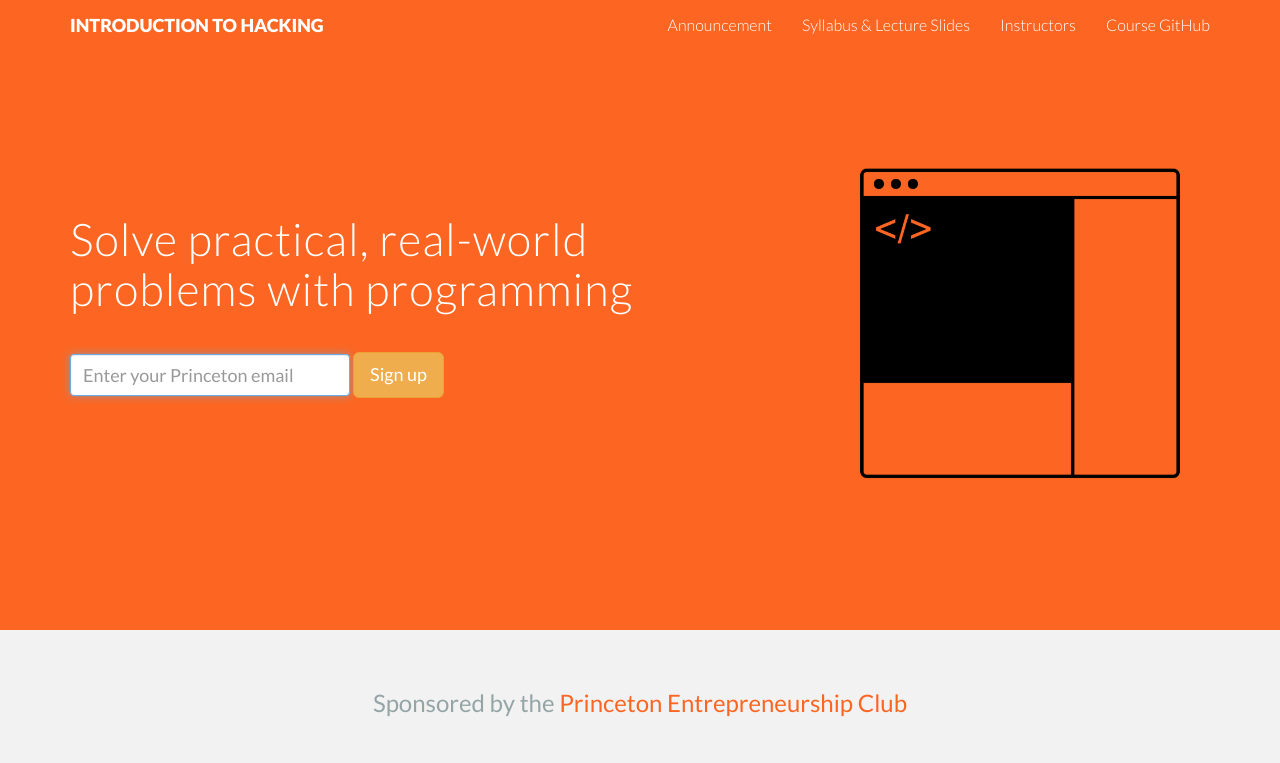
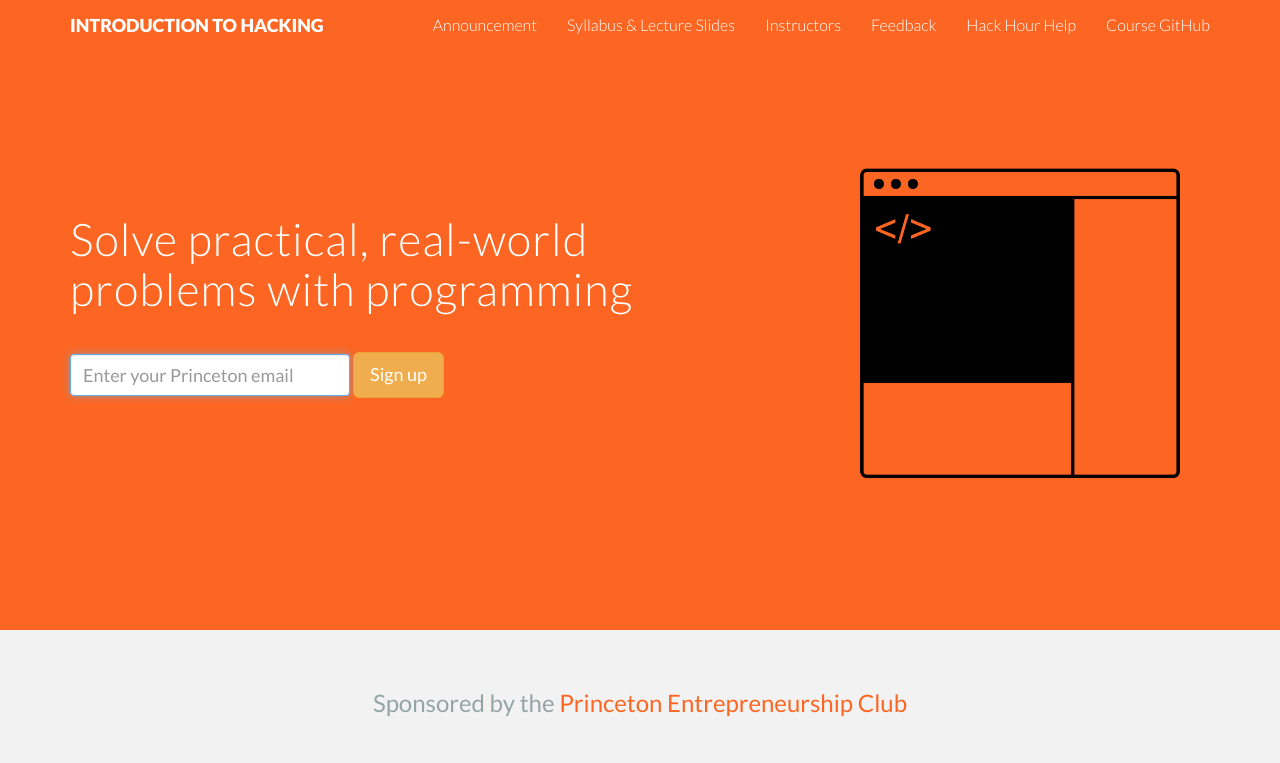
Before and after one commit to introtohacking/introtohacking.github.io, a plain HTML site: page index.html in a window 1280 px wide. Shown: the top 763 px of the page. Drawn offline with Linux system fonts and the light colour scheme.

Commit message:
added forms

```diff
--- a/index.html
+++ b/index.html
@@ -52,6 +52,8 @@
             <li><a href="#announcement">Announcement</a></li>
             <li><a href="#slides">Syllabus &amp; Lecture Slides</a></li>
             <li><a href="#instructors">Instructors</a></li>
+            <li><a target="_blank" href="https://docs.google.com/forms/d/1prmgC2X-Izeg_1FdO36bxrVz9B1Kvnrtwuan7cmLD7c/viewform">Feedback</a></li>
+            <li><a target="_blank" href="https://docs.google.com/forms/d/1ZuMhKlca50YjEtmJK0yPKTptGw3WkZqU9fETI8V8jys/viewform">Hack Hour Help</a></li>
             <li><a href="https://github.com/introtohacking/">Course GitHub</a></li>
           </ul>
         </div><!--/.nav-collapse -->
```
